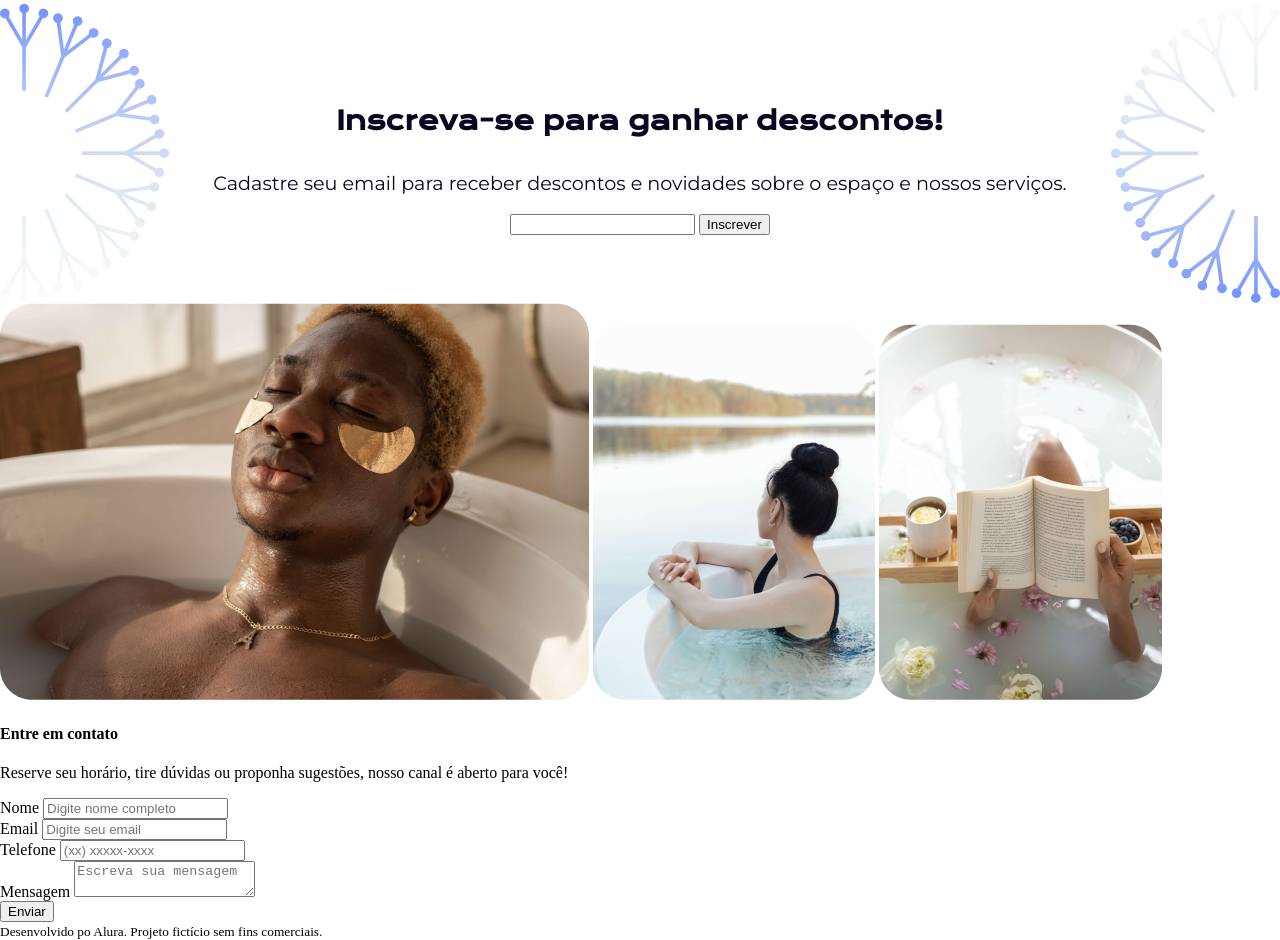
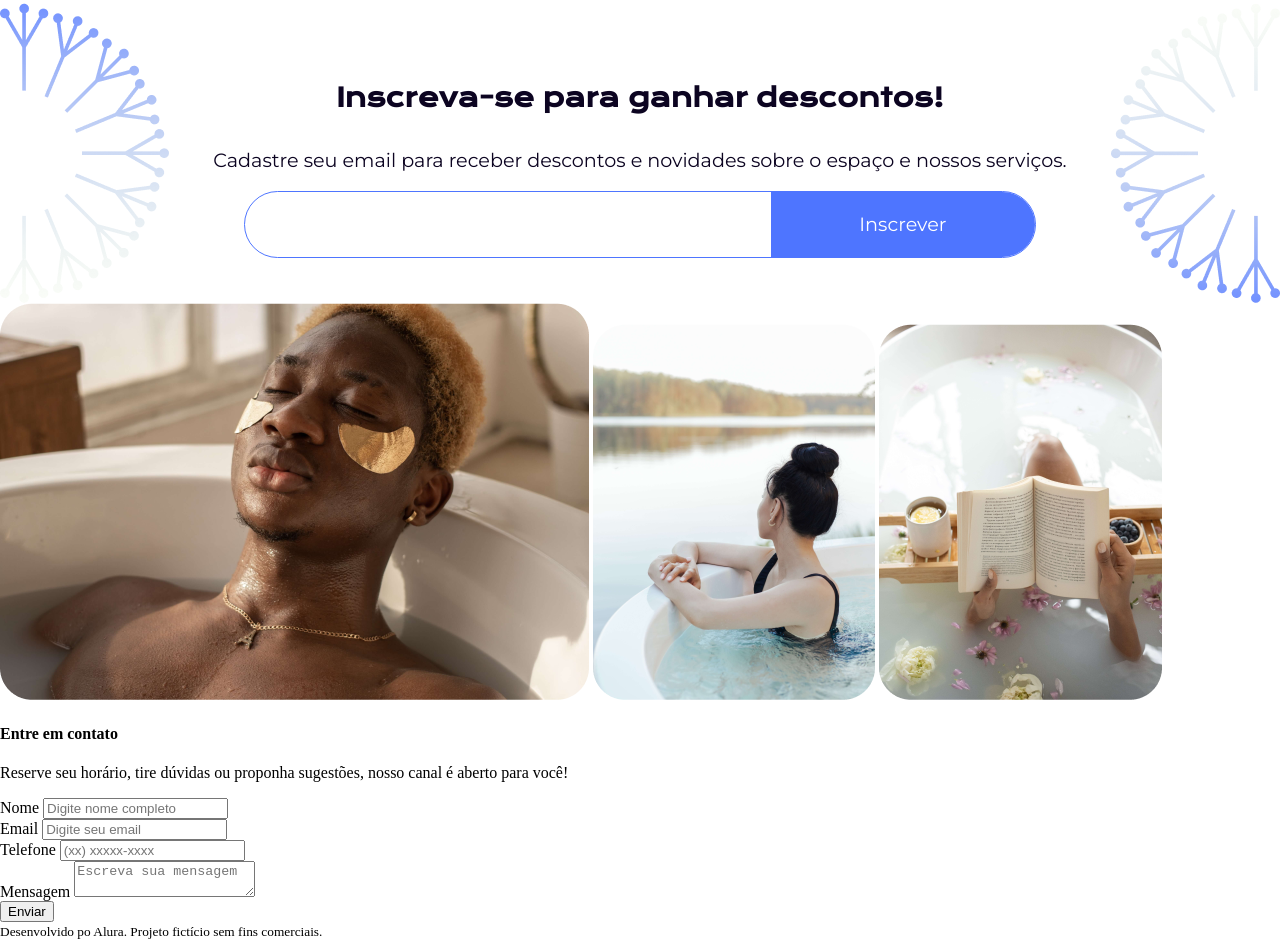
Before and after one commit to leotaborda/calmaria-spa-web, a plain HTML site: page index.html in a window 1280 px wide. Shown: the part 2386-3326 px from the top of the page. Drawn offline with nearby package versions, Linux system fonts and the light colour scheme.

Commit message:
styles(discunts): some updates in discounts part

```diff
--- a/styles/components/_discounts.scss
+++ b/styles/components/_discounts.scss
@@ -21,4 +21,39 @@
       variables.$cor-primaria
     );
   }
+
+  .input-btn {
+    $largura-input: 790px;
+    width: $largura-input;
+    height: 65px;
+    border: 1px solid variables.$cor-secundaria;
+    border-radius: 65px;
+    margin: 0 auto;
+    display: inline-flex;
+
+    input {
+      @include mixins.ff-fs-cl(
+        variables.$ft-textos,
+        1.2rem,
+        variables.$cor-primaria
+      );
+      width: calc($largura-input * 0.65);
+      border: none;
+      outline: none;
+      margin-left: 2rem;
+    }
+
+    button {
+      @include mixins.ff-fs-cl(variables.$ft-textos, 1.2rem, white);
+      width: calc($largura-input * 0.35);
+      background: variables.$cor-secundaria;
+      border-radius: 0 65px 65px 0;
+      border: none;
+      transition: background-color 0.15s ease;
+
+      &:hover {
+        background-color: #3963fa;
+      }
+    }
+  }
 }
```
Also changed, not shown: styles/styles.css, 1 other file.
